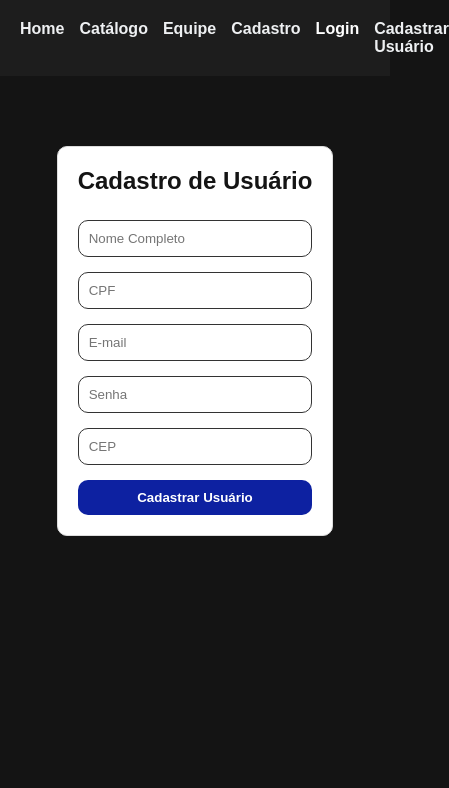
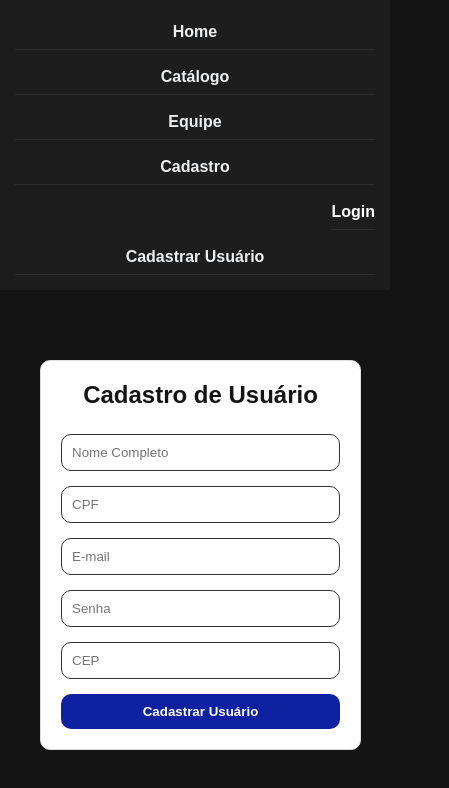
Before and after one commit to rafanaslowski/cineflow, a React (Create React App) app: page /cadastro-usuario in a window 390 px wide. Shown: the top 788 px of the page, 449 px wide, since content can reach past the window. Built offline with nearby package versions, Linux system fonts and the light colour scheme.

Commit message:
ajuste da responsividade

```diff
--- a/src/components/cards.css
+++ b/src/components/cards.css
@@ -40,7 +40,6 @@
 }
 
 /* Customização do estado logado para o Layout do RA3 */
-
 .usuario-logado-tag {
   color: #00ff88;
   font-size: 14px;
@@ -65,3 +64,31 @@
 .btn-sair:hover {
   background-color: #b80710; /* Tom mais escuro no hover */
 }
+
+/* 📱 MODIFICAÇÃO RESPONSIVA EXCLUSIVA DO CARDS.CSS (Inserida no final) */
+@media (max-width: 768px) {
+  .movie-card {
+    width: 100%;
+    max-width: 260px;
+    margin: 10px auto;
+  }
+
+  .membro-card {
+    width: 100%;
+    max-width: 220px;
+    margin: 10px auto;
+  }
+
+  .usuario-logado-tag {
+    margin-left: 0 !important;
+    margin-right: 0;
+    text-align: center;
+    padding: 5px 0;
+  }
+
+  .btn-sair {
+    width: 100%;
+    padding: 10px;
+    margin-top: 5px;
+  }
+}
--- a/src/style.css
+++ b/src/style.css
@@ -50,7 +50,6 @@ body {
   background-color: #0D21A1;
   color: white;
   border: none;
-  border-radius: 30x;
   font-weight: bold;
   cursor: pointer;
   border-radius: 10px;
@@ -78,13 +77,7 @@ body {
   width: 100%;
   color: #141414;
 }
-.flex-grid {
-  display: flex;
-  flex-wrap: wrap;
-  justify-content: center;
-  gap: 20px;
-  padding: 20px;
-}
+
 /* Adições para o formulário de usuário */
 .erro-texto {
   color: #ff3333;
@@ -104,6 +97,7 @@ body {
   width: 100%;
   box-sizing: border-box;
 }
+
 /* 🔥 ADICIONADO: Mensagens vermelhas de validação do formulário */
 .erro-texto {
   color: #ff3333 !important;   /* Força a cor vermelha viva */
@@ -144,3 +138,24 @@ body {
   color: #721c24;
   border: 1px solid #f5c6cb;
 }
+
+/* 📱 MODIFICAÇÃO RESPONSIVA EXCLUSIVA DO STYLE.CSS (Inserida no final) */
+@media (max-width: 768px) {
+  .navbar {
+    flex-direction: column;
+    align-items: stretch;
+    gap: 10px;
+    padding: 15px;
+  }
+
+  .nav-link {
+    text-align: center;
+    padding: 8px 0;
+    border-bottom: 1px solid #2d2d2d;
+  }
+
+  .form-cadastro {
+    width: 90%;
+    margin: 20px auto;
+  }
+}
```
